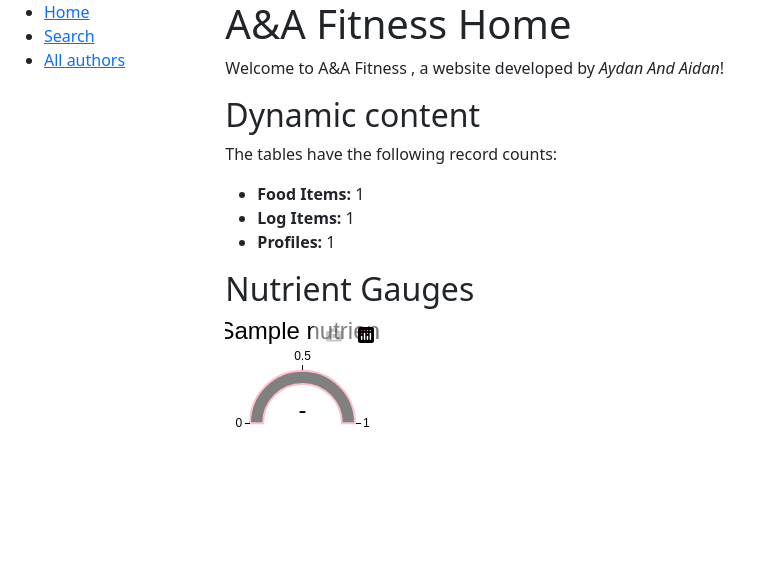
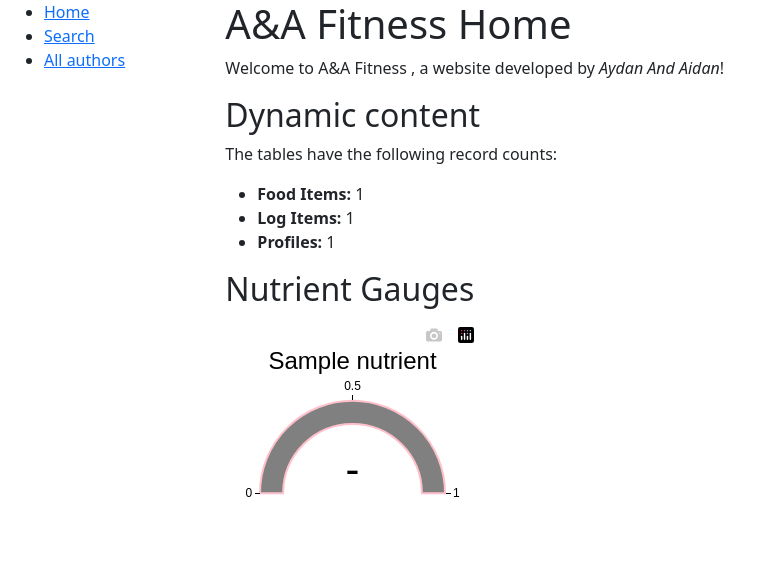
Before and after one commit to labowsax/cs347_final_project, a Django app: template catalog/templates/_nutrient_gauge.html in a window 1280 px wide. Shown: the top 576 px of the page, without its empty margins (0-760 px from the left). Run offline with Django 5.2, Linux system fonts and the light colour scheme; the template is opened without the code that fills it: most values are stand-ins (such as "Sample title", 1, 10 or a date in 2020); some libraries are stand-ins or nearby versions.

Commit message:
Creating of Crud Branch
Fix edges of gagues.

```diff
--- a/catalog/templates/_nutrient_gauge.html
+++ b/catalog/templates/_nutrient_gauge.html
@@ -29,9 +29,9 @@
         }];
 
         var layout = {
-            width: 155,
-            height: 160,
-            margin: { t: 25, r: 25, l: 25, b: 25 },
+            width: 255,
+            height: 260,
+            margin: { t: 25, r: 35, l: 35, b: 25 },
             paper_bgcolor: "white",
             font: { color: "black", family: "Arial" }
         };
```
